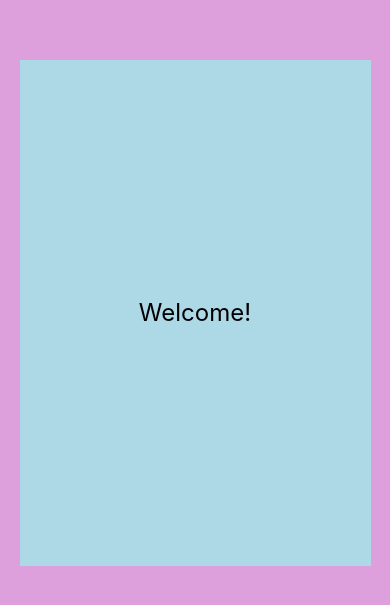
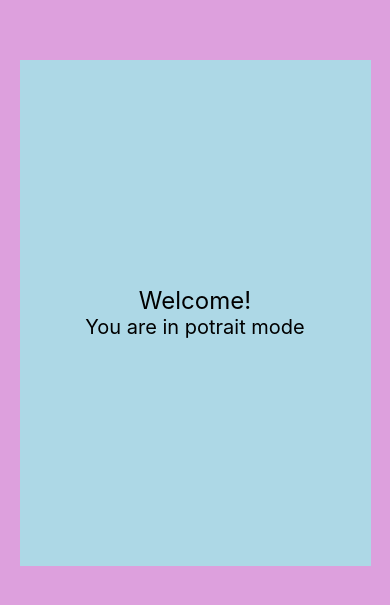
Before and after one commit to muazimmaqbool/React-Native-Tutorials, a React Native app: screen / in a window 390 px wide. Shown: the part 109-714 px from the top of the page. Built offline with nearby package versions, Linux system fonts and the light colour scheme.

Commit message:
dimensions API solution

```diff
--- a/App.js
+++ b/App.js
@@ -224,8 +224,8 @@ const App = () => {
       {/* </View> */}
 
       {/*comment out Above code when working in Dynamic Ui folder, Lists folder, */}
-      <DimensionsAPI/>
-      {/* <B_DimAPIsolution/> */}
+      {/* <DimensionsAPI/> */}
+      <B_DimAPIsolution/>
       {/* <C_UseWindowDimensions/> */}
       {/* <D_SafeAreaView/> */}
       {/* <E_Platform_Specific_code/> */}
--- a/Dynamic UI/B_DimAPIsolution.js
+++ b/Dynamic UI/B_DimAPIsolution.js
@@ -3,13 +3,12 @@ import React, { useEffect, useState } from "react";
 
 //->First see previous code and this is solution to the drawback of dimensions API
 const B_DimAPIsolution = () => {
-
   //stores devices dimensions when screen loads
   const [dimensions, setDimensions] = useState({
     window: Dimensions.get("window"),
   });
   //console.log("dimensions: ",dimensions)
- /*
+  /*
  o/p:dimensions:  {"window": {"fontScale": 1, "height": 791.6363636363636,
                              "scale": 2.75, "width": 392.72727272727275}
                   }
@@ -19,13 +18,14 @@ const B_DimAPIsolution = () => {
   //listens to changes in device dimensions and updating the dimensions states variable
   useEffect(() => {
     //listen to dimension changes using the static method and using addEventListener on dimensions API
-    const subscription = Dimensions.addEventListener("change", ({ window }) => { //listening changes in dimension and we execute a callback function
+    const subscription = Dimensions.addEventListener("change", ({ window }) => {
+      //listening changes in dimension and we execute a callback function
       setDimensions({ window });
     });
     //cleanup code
     return () => subscription?.remove();
   });
- //extracting width and height from dimensions state variable
+  //extracting width and height from dimensions state variable
   const { window } = dimensions;
   const windowWidth = window.width;
   const windowHeight = window.height;
@@ -33,14 +33,34 @@ const B_DimAPIsolution = () => {
   //Now add inline styles that dynamically changes based on the device dimensions, now comment condition styles in stylesheet
 
   return (
-    <View style={[styles.container,{backgroundColor:windowWidth>500?"teal":"plum",}]}>
-      <View style={[styles.box,{
-        width:windowWidth>500?"70%":"90%",
-        height:windowHeight>600?"60%":"90%"
-      }]}>
-        <Text style={{fontSize:windowWidth>500?50:24,color:windowWidth>500?"white":"black"}}>Welcome!</Text>
-        {windowWidth>500 ? <Text style={styles.text}>You are in landscape mode</Text>
-        :<Text style={styles.text}>You are in potrait mode</Text>}
+    <View
+      style={[
+        styles.container,
+        { backgroundColor: windowWidth > 500 ? "teal" : "plum" },
+      ]}
+    >
+      <View
+        style={[
+          styles.box,
+          {
+            width: windowWidth > 500 ? "70%" : "90%",
+            height: windowHeight > 600 ? "60%" : "90%",
+          },
+        ]}
+      >
+        <Text
+          style={{
+            fontSize: windowWidth > 500 ? 50 : 24,
+            color: windowWidth > 500 ? "white" : "black",
+          }}
+        >
+          Welcome!
+        </Text>
+        {windowWidth > 500 ? (
+          <Text style={styles.text}>You are in landscape mode</Text>
+        ) : (
+          <Text style={styles.text}>You are in potrait mode</Text>
+        )}
       </View>
     </View>
   );
@@ -49,11 +69,10 @@ const B_DimAPIsolution = () => {
 
 //->But there is another easy way to achieve this (lec-42) is by using "useWindowDimensions" hook , see next code
 
-
 const styles = StyleSheet.create({
   container: {
     flex: 1,
-    backgroundColor:"plum",
+    backgroundColor: "plum",
     alignItems: "center",
     justifyContent: "center",
   },
```
